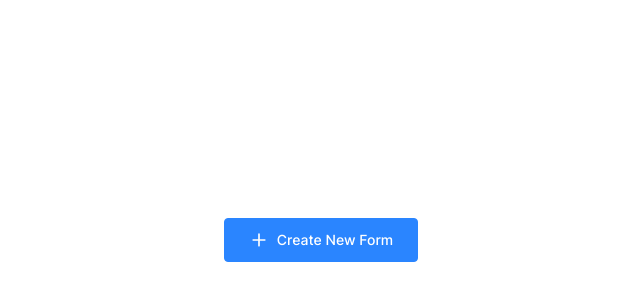
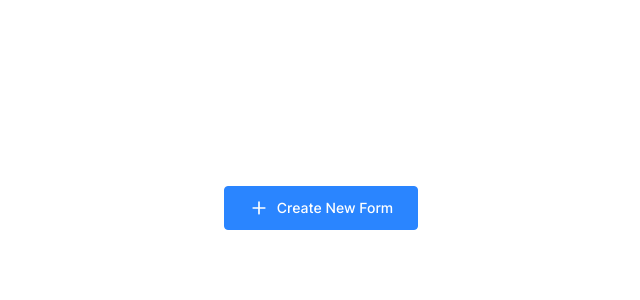
Before and after one commit to pujan98427/form-builder, a Vue app: page / in a window 1280 px wide. Shown: the part 192-492 px from the top of the page, without its empty margins (319-959 px from the left). Built offline with nearby package versions, Linux system fonts and the light colour scheme; what @mertasan/tailwindcss-variables, tw-elements would draw is missing.

Commit message:
changes in readme

```diff
--- a/src/views/HomeView.vue
+++ b/src/views/HomeView.vue
@@ -24,7 +24,7 @@ function addNewForm() {
 <template>
   <!-- <Header /> -->
 
-  <section class="max-w-[1139px] p-8 bg-white mx-auto">
+  <section class="max-w-[1139px] bg-white mx-auto">
     <div class="flex items-center justify-center min-h-screen">
       <!-- <h2 class="text-3xl">All Forms</h2> -->
 
```
Also changed, not shown: 1 other file (tests, documents, lock files or other folders).
